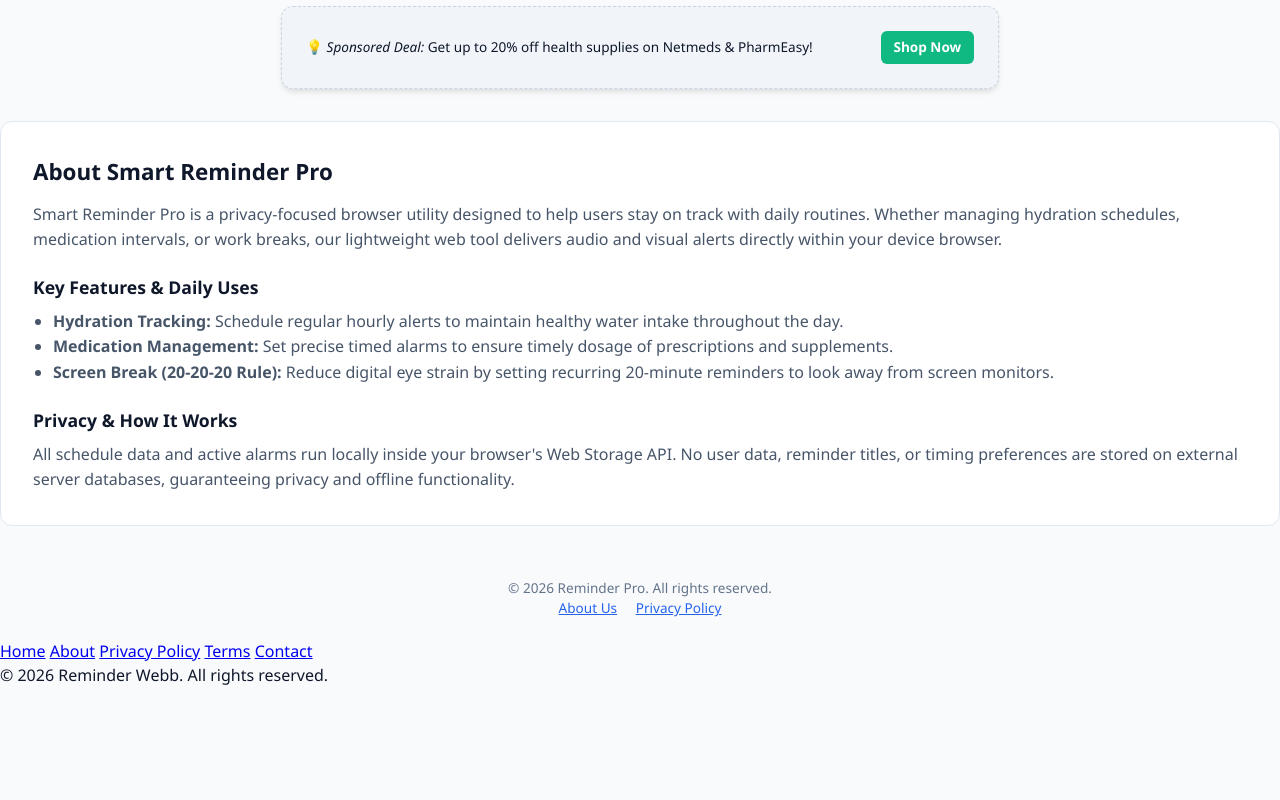
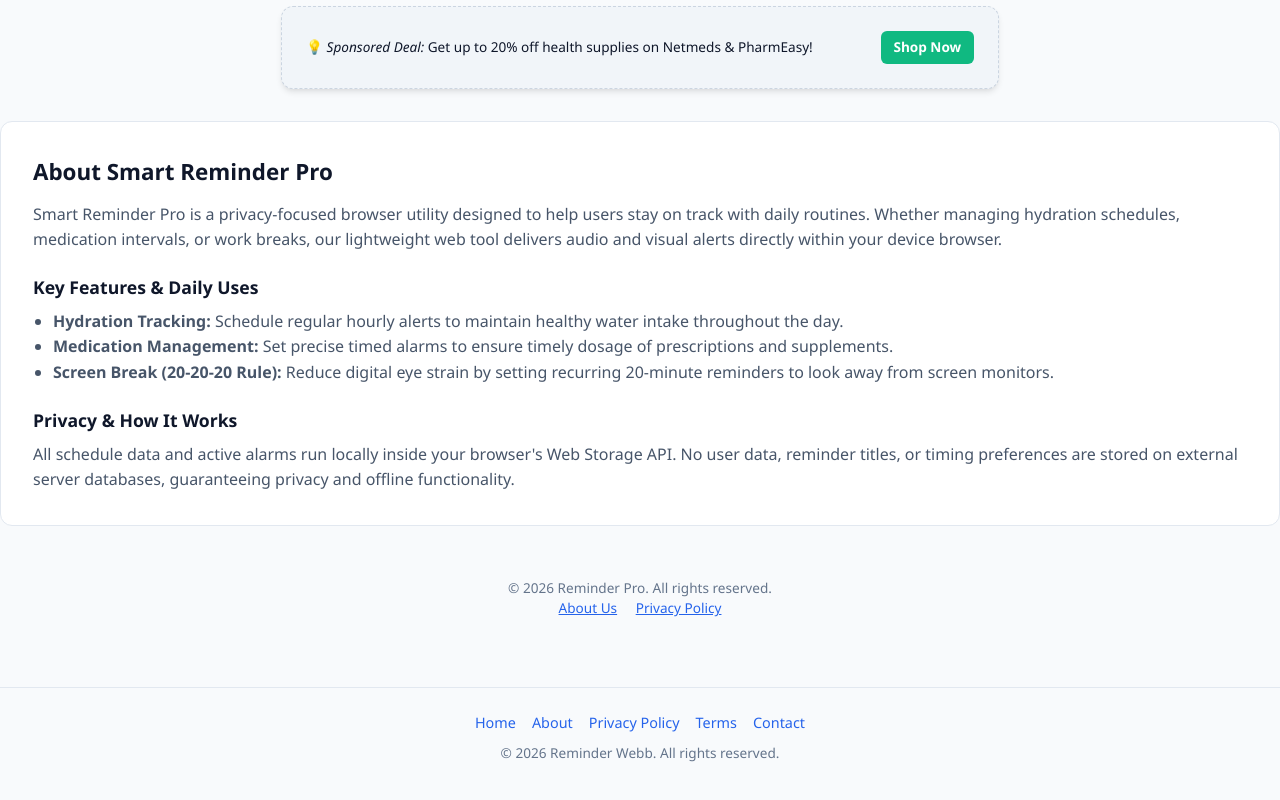
Before and after one commit to niru07-07/reminder-web, a plain HTML site: page index.html in a window 1280 px wide. Shown: the part 823-1623 px from the top of the page. Before the commit the page ends 1550 px from the top, so only its background shows below. Drawn offline with Linux system fonts and the light colour scheme.

Commit message:
Implement footer styles and navigation layout
Add styles for footer and footer navigation

```diff
--- a/style.css
+++ b/style.css
@@ -245,3 +245,35 @@ input:focus, select:focus {
     grid-template-columns: 1fr;
   }
 }
+
+.site-footer {
+  margin-top: 48px;
+  padding: 24px 16px;
+  border-top: 1px solid #e2e8f0;
+  text-align: center;
+  font-size: 0.9rem;
+}
+
+.footer-nav {
+  display: flex;
+  flex-wrap: wrap;
+  justify-content: center;
+  gap: 16px;
+  margin-bottom: 10px;
+}
+
+.footer-nav a {
+  text-decoration: none;
+  color: #2563eb;
+  font-weight: 500;
+}
+
+.footer-nav a:hover {
+  text-decoration: underline;
+}
+
+.footer-copy {
+  margin: 0;
+  color: #64748b;
+  font-size: 0.85rem;
+}
```
